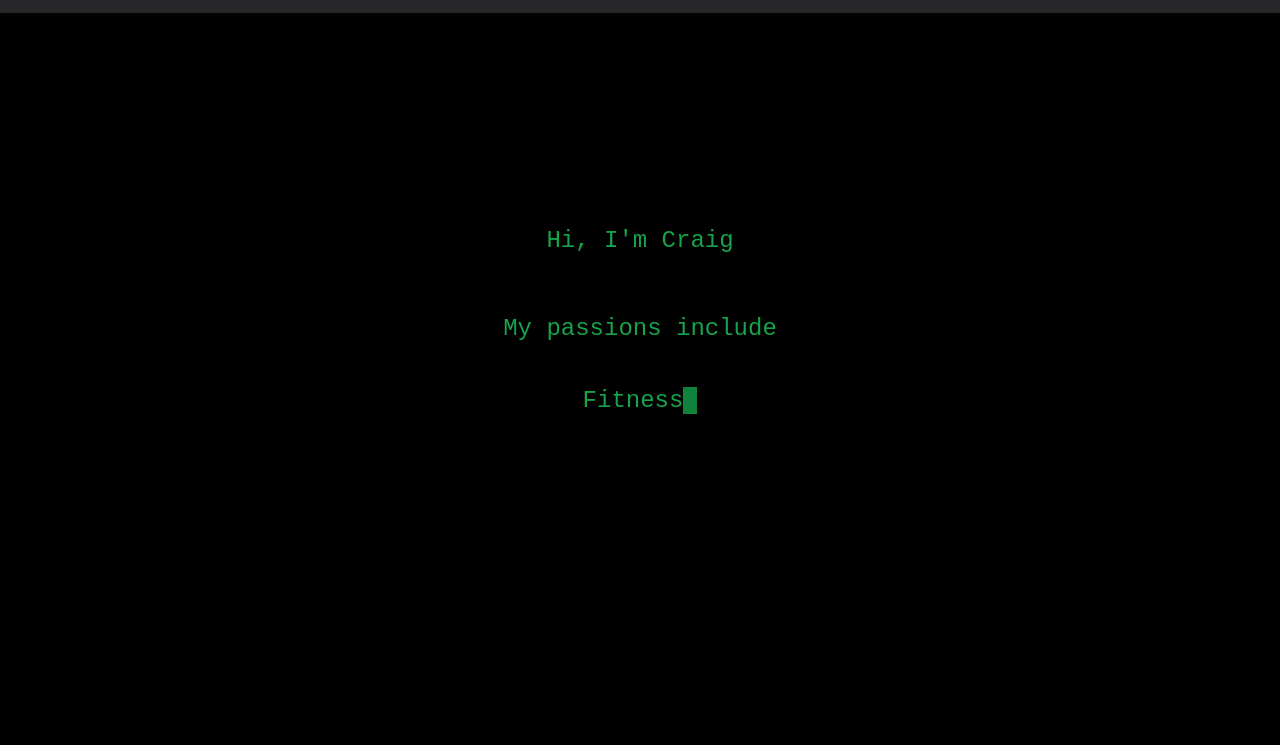
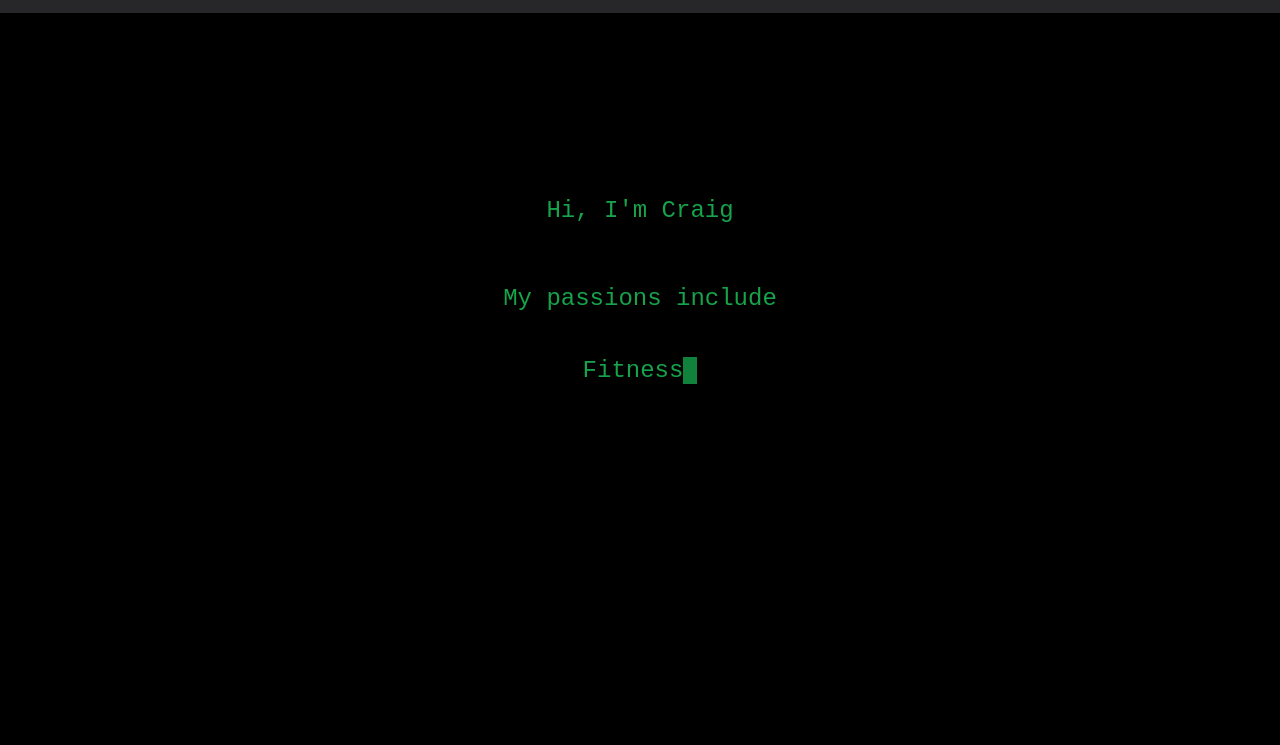
Before and after one commit to CraigSau/craigsau.com, a website: page client/index.html in a window 1280 px wide. Shown: the part 55-800 px from the top of the page. Drawn offline with Linux system fonts and the light colour scheme.

Commit message:
Some other small changes idk

```diff
--- a/client/index.html
+++ b/client/index.html
@@ -91,7 +91,7 @@
             </div>
 
             <!--Hero Section-->
-            <div class="flex pb-0 h-3/4 items-center justify-center">
+            <div class="flex flex-col pb-0 h-3/4 items-center justify-center">
                 <div class="container mx-auto items-center flex flex-col my-12 md:my-24">
                     <div class="flex flex-col w-full lg:w-1/3 justify-center items-center p-8">
                         <h1 class="text-green-600 text-xl md:text-2xl p-2 tracking-loose leading-relaxed">
@@ -109,7 +109,6 @@
                         </h2>
                     </div>
                 </div>
-            </div>
                 <div class="flex flex-col items-center justify-center opacity-0" id="wwmButton">
                     <div class="relative inline-flex group items-center">
                         <div
@@ -119,6 +118,7 @@
                             class="relative inline-flex items-center justify-center px-8 py-4 text-lg font-bold text-green-600 transition-all duration-200 bg-gray-900 font-pj rounded-xl focus:outline-none focus:ring-2 focus:ring-offset-2 focus:ring-gray-900"
                             role="button">Work With Me
                         </a>
+                    </div>
                 </div>
             </div>
         </section>
@@ -288,7 +288,8 @@
                                     <h2 class="tracking-widest text-xs title-font font-medium text-gray-400 mb-1">
                                         CATEGORY</h2>
                                     <h1 class="title-font text-lg font-medium text-zinc-300 mb-3">The 400 Blows</h1>
-                                    <p class="leading-relaxed text-zinc-500 mb-3">Photo booth fam kinfolk cold-pressed sriracha
+                                    <p class="leading-relaxed text-zinc-500 mb-3">Photo booth fam kinfolk cold-pressed
+                                        sriracha
                                         leggings jianbing microdosing tousled waistcoat.</p>
                                     <div class="flex items-center flex-wrap">
                                         <a class="text-indigo-500 inline-flex items-center md:mb-2 lg:mb-0">View Code
@@ -312,7 +313,8 @@
                                     <h2 class="tracking-widest text-xs title-font font-medium text-gray-400 mb-1">
                                         CATEGORY</h2>
                                     <h1 class="title-font text-lg font-medium text-zinc-300 mb-3">Shooting Stars</h1>
-                                    <p class="leading-relaxed text-zinc-500 mb-3">Photo booth fam kinfolk cold-pressed sriracha
+                                    <p class="leading-relaxed text-zinc-500 mb-3">Photo booth fam kinfolk cold-pressed
+                                        sriracha
                                         leggings jianbing microdosing tousled waistcoat.</p>
                                     <div class="flex items-center flex-wrap ">
                                         <a class="text-indigo-500 inline-flex items-center md:mb-2 lg:mb-0">View Code
```
Lines whose indentation alone changed are shown as unchanged.
